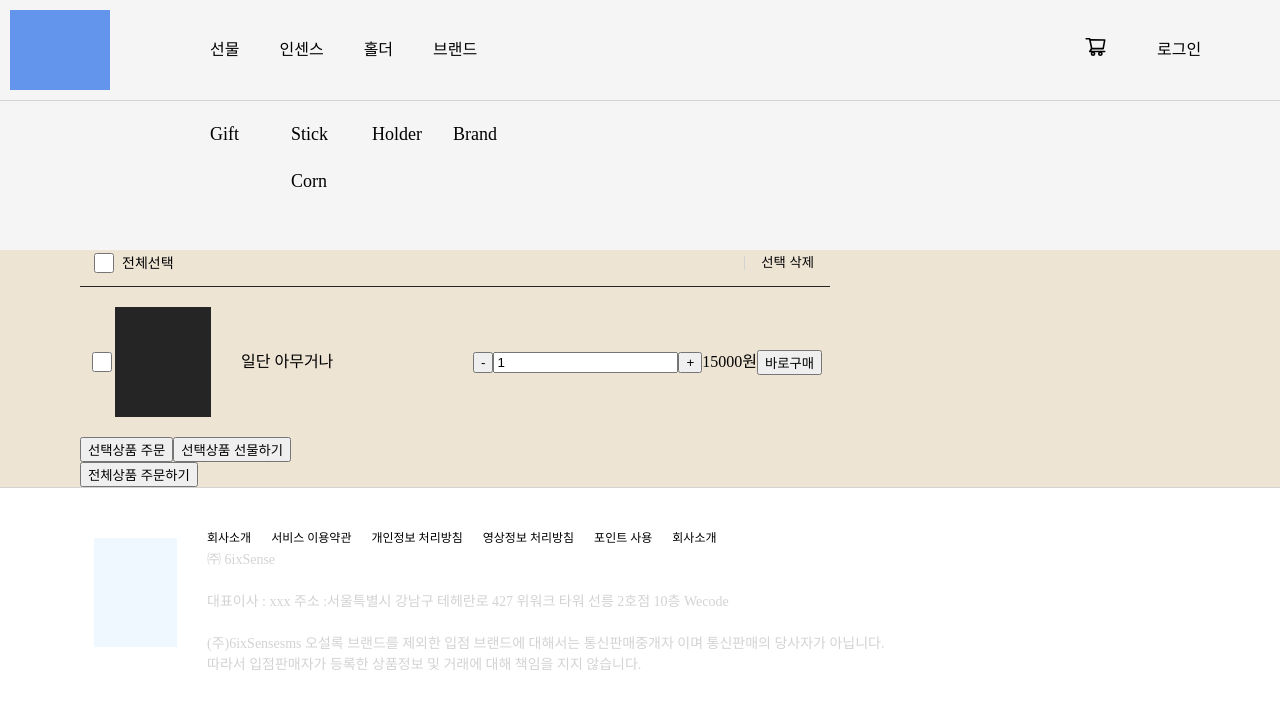
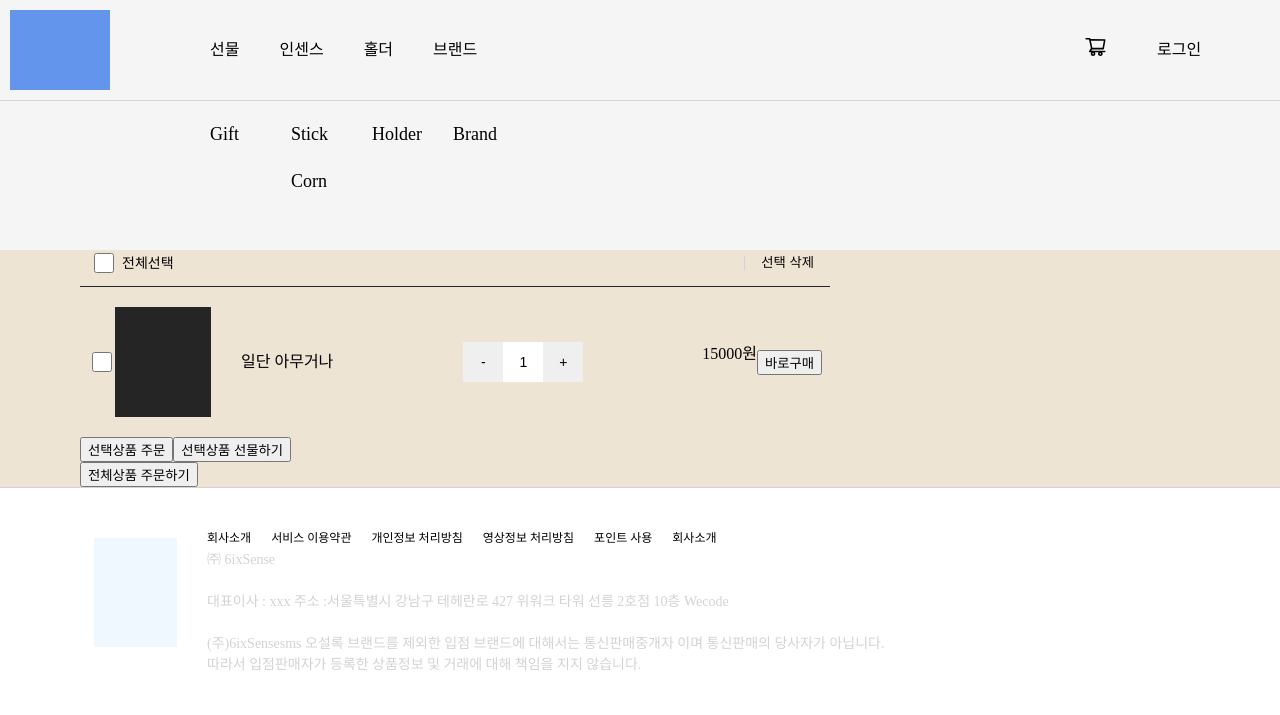
Before and after one commit to thornewater/sixsense_Front, a React app: page /Cart in a window 1280 px wide. Built offline with nearby package versions, Linux system fonts and the light colour scheme; no server answers.

Commit message:
ADD : 장바구니 레이아웃 물품 리스트 구현 중

```diff
--- a/src/pages/Cart/Cart.scss
+++ b/src/pages/Cart/Cart.scss
@@ -116,6 +116,29 @@
           .quantityBox {
             display: flex;
             justify-content: space-between;
+            width: 40%;
+
+            .count {
+              display: flex;
+              border-radius: 5px;
+
+              input {
+                flex: 1 1 auto;
+                width: 40px;
+                border: none;
+                font-size: 14px;
+                font-weight: 300;
+                text-align: center;
+              }
+
+              button {
+                width: 40px;
+                height: 40px;
+                border: none;
+                font-size: 14px;
+                font-weight: 300;
+              }
+            }
           }
         }
       }
```
